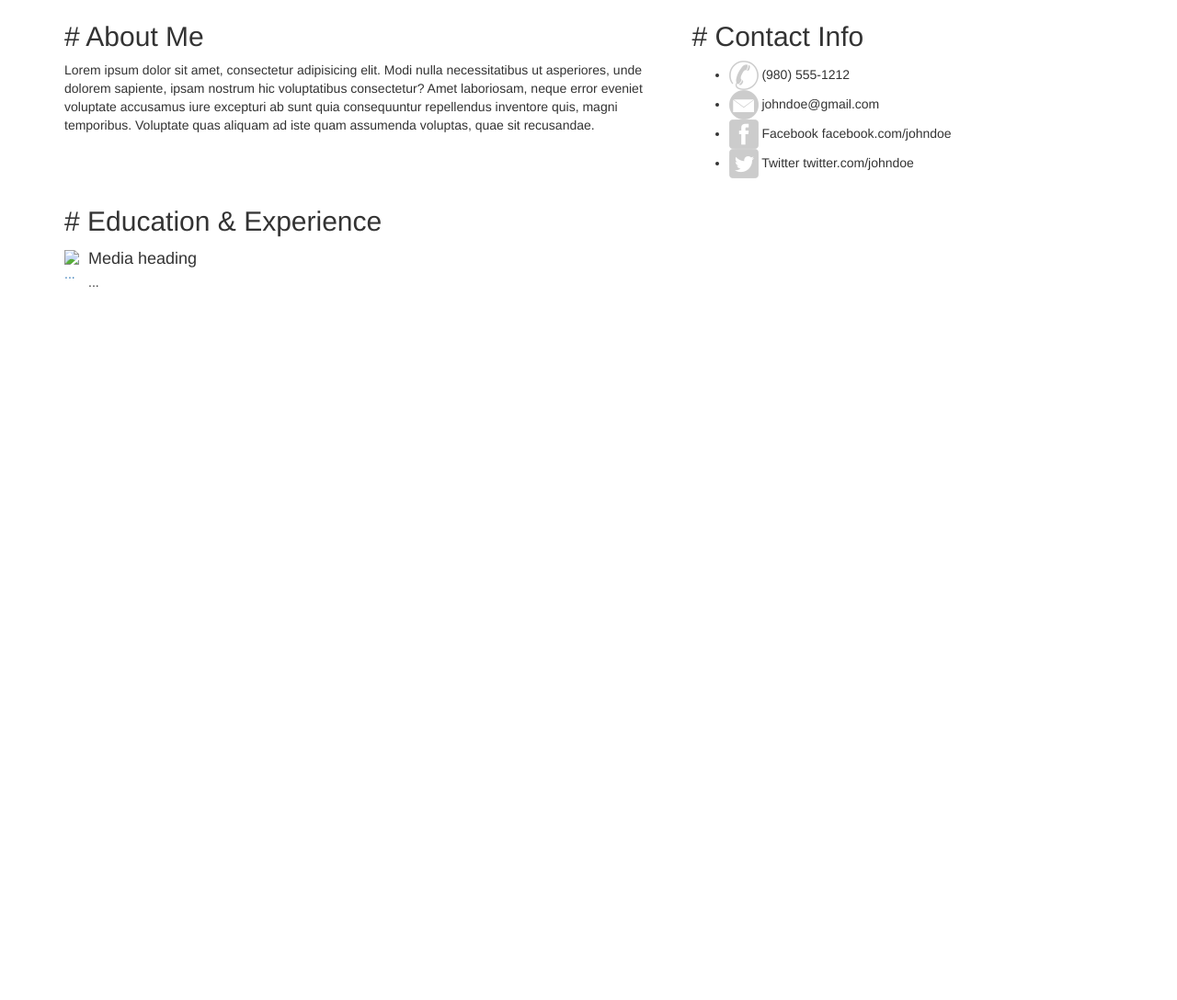
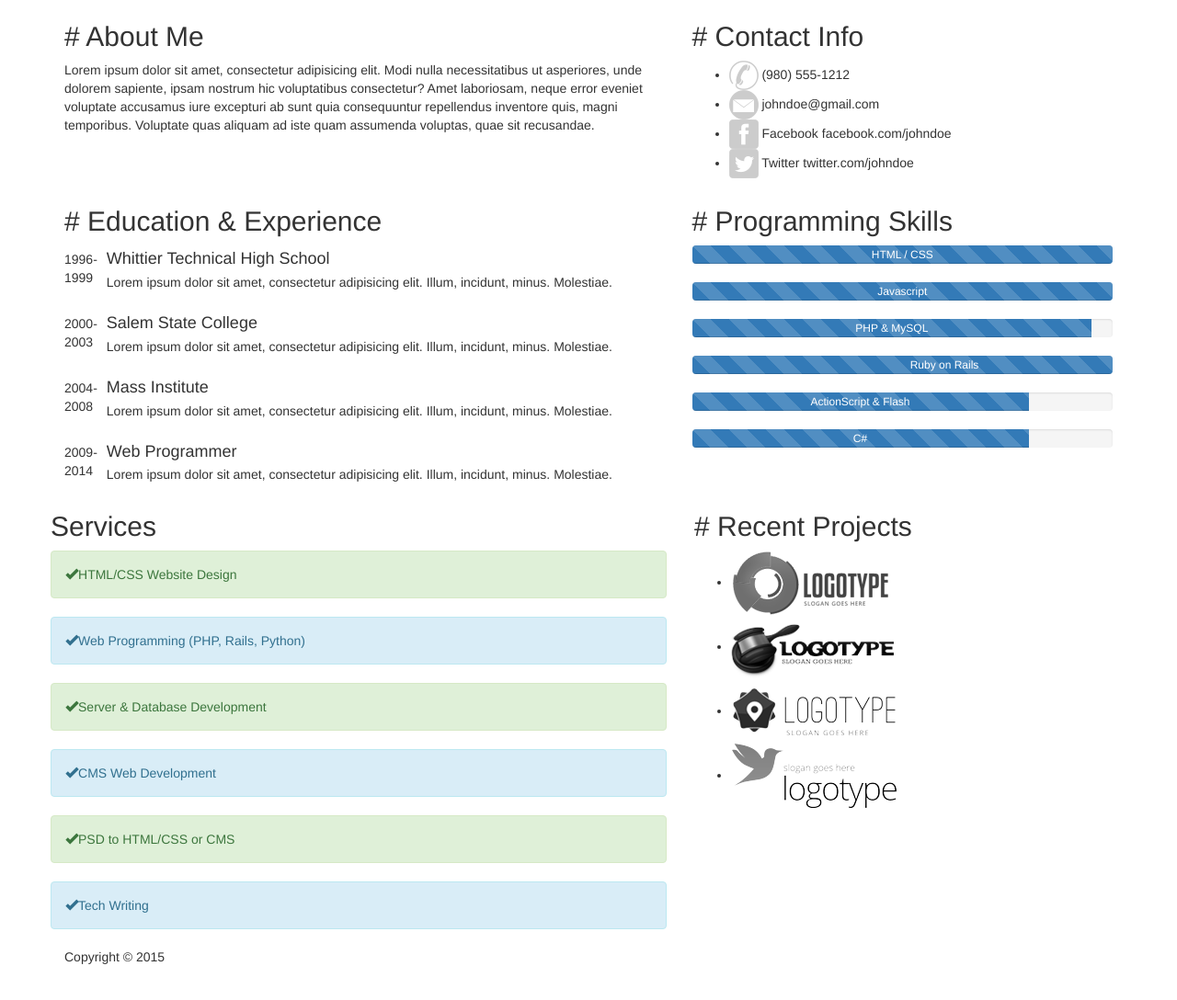
Before and after one commit to ricmclaughlin/projects_bootstrap, a plain HTML site: page resume_pages/index.html in a window 1280 px wide. Shown: the part 604-1692 px from the top of the page at 92% size. Before the commit the page ends 971 px from the top, so only its background shows below. Drawn offline with nearby package versions, Linux system fonts and the light colour scheme.

Commit message:
resume pages html complete

```diff
--- a/resume_pages/index.html
+++ b/resume_pages/index.html
@@ -42,24 +42,101 @@
             <h2># Education & Experience</h2>
             <div class="media">
               <div class="media-left">
-                  <a href="#">
-                    <img class="media-object" src="..." alt="...">
-                  </a>
+                1996-1999
               </div>
               <div class="media-body">
-                  <h4 class="media-heading">Media heading</h4>
-                  ...
+                <h4 class="media-heading">Whittier Technical High School</h4>
+                <p>Lorem ipsum dolor sit amet, consectetur adipisicing elit. Illum, incidunt, minus. Molestiae.</p>
+              </div>
+            </div>
+            <div class="media">
+              <div class="media-left">
+                2000-2003
+              </div>
+              <div class="media-body">
+                <h4 class="media-heading">Salem State College</h4>
+                <p>Lorem ipsum dolor sit amet, consectetur adipisicing elit. Illum, incidunt, minus. Molestiae.</p>
+              </div>
+            </div>
+            <div class="media">
+              <div class="media-left">
+                2004-2008
+              </div>
+              <div class="media-body">
+                <h4 class="media-heading">Mass Institute</h4>
+                <p>Lorem ipsum dolor sit amet, consectetur adipisicing elit. Illum, incidunt, minus. Molestiae.</p>
+              </div>
+            </div>
+            <div class="media">
+              <div class="media-left">
+                2009-2014
+              </div>
+              <div class="media-body">
+                <h4 class="media-heading">Web Programmer</h4>
+                <p>Lorem ipsum dolor sit amet, consectetur adipisicing elit. Illum, incidunt, minus. Molestiae.</p>
               </div>
             </div>
           </div>
           <div class="col-md-5">
-
+            <h2># Programming Skills</h2>
+            <div class="progress " >
+              <div class="progress-bar progress-bar-striped" role="progressbar" aria-valuenow="0" aria-valuemin="0" aria-valuemax="100" style="min-width: 2em; width: 100%;">
+                HTML / CSS
               </div>
             </div>
-
+            <div class="progress">
+              <div class="progress-bar progress-bar-striped" role="progressbar" aria-valuenow="2" aria-valuemin="0" aria-valuemax="100" style="min-width: 2em; width: 100%;">
+                Javascript
+              </div>
+            </div>
+            <div class="progress">
+              <div class="progress-bar progress-bar-striped" role="progressbar" aria-valuenow="2" aria-valuemin="0" aria-valuemax="100" style="min-width: 2em; width: 95%;">
+                PHP & MySQL
+              </div>
+            </div>
+            <div class="progress">
+              <div class="progress-bar progress-bar-striped" role="progressbar" aria-valuenow="2" aria-valuemin="0" aria-valuemax="100" style="min-width: 2em; width: 120%;">
+                Ruby on Rails
+              </div>
+            </div>
+            <div class="progress">
+              <div class="progress-bar progress-bar-striped" role="progressbar" aria-valuenow="2" aria-valuemin="0" aria-valuemax="100" style="min-width: 2em; width: 80%;">
+                ActionScript & Flash
+              </div>
+            </div>
+            <div class="progress">
+              <div class="progress-bar progress-bar-striped" role="progressbar" aria-valuenow="2" aria-valuemin="0" aria-valuemax="100" style="min-width: 2em; width: 80%;">
+                C#
+              </div>
+          </div>
+        </div>
+        <div class="row">
+          <div class="col-md-7">
+            <h2>Services</h2>
+              <div class="alert alert-success" role="alert"><i class="glyphicon glyphicon-ok"></i>HTML/CSS Website Design</div>
+              <div class="alert alert-info" role="alert"><i class="glyphicon glyphicon-ok"></i>Web Programming (PHP, Rails, Python)</div>
+              <div class="alert alert-success" role="alert"><i class="glyphicon glyphicon-ok"></i>Server & Database Development</div>
+              <div class="alert alert-info" role="alert"><i class="glyphicon glyphicon-ok"></i>CMS Web Development</div>
+              <div class="alert alert-success" role="alert"><i class="glyphicon glyphicon-ok"></i>PSD to HTML/CSS or CMS</div>
+              <div class="alert alert-info" role="alert"><i class="glyphicon glyphicon-ok"></i>Tech Writing</div>
+          </div>
+          <div class="col-md-5">
+            <h2># Recent Projects</h2>
+            <ul class="work-list">
+              <li><a href=""><img src="img/work1.png" alt=""></a></li>
+              <li><a href=""><img src="img/work2.png" alt=""></a></li>
+              <li><a href=""><img src="img/work3.png" alt=""></a></li>
+              <li><a href=""><img src="img/work4.png" alt=""></a></li>
+            </ul>
+          </div>
+        </div>
       </div>
     </section>
-
+    <footer>
+      <div class="container">
+        <p>Copyright &copy; 2015</p>
+      </div>
+    </footer>
     <!-- Bootstrap core JavaScript
     ================================================== -->
     <!-- Placed at the end of the document so the pages load faster -->
```
Lines whose indentation alone changed are shown as unchanged.
